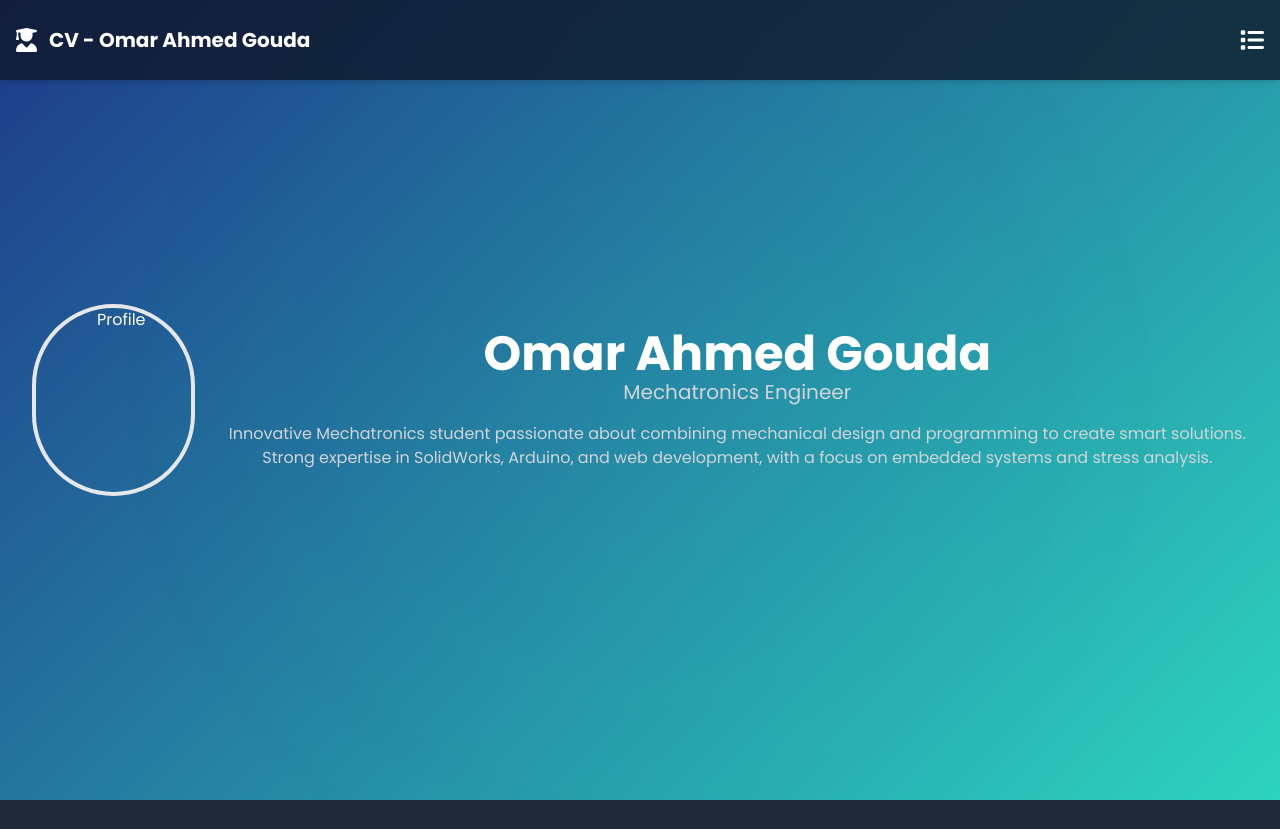
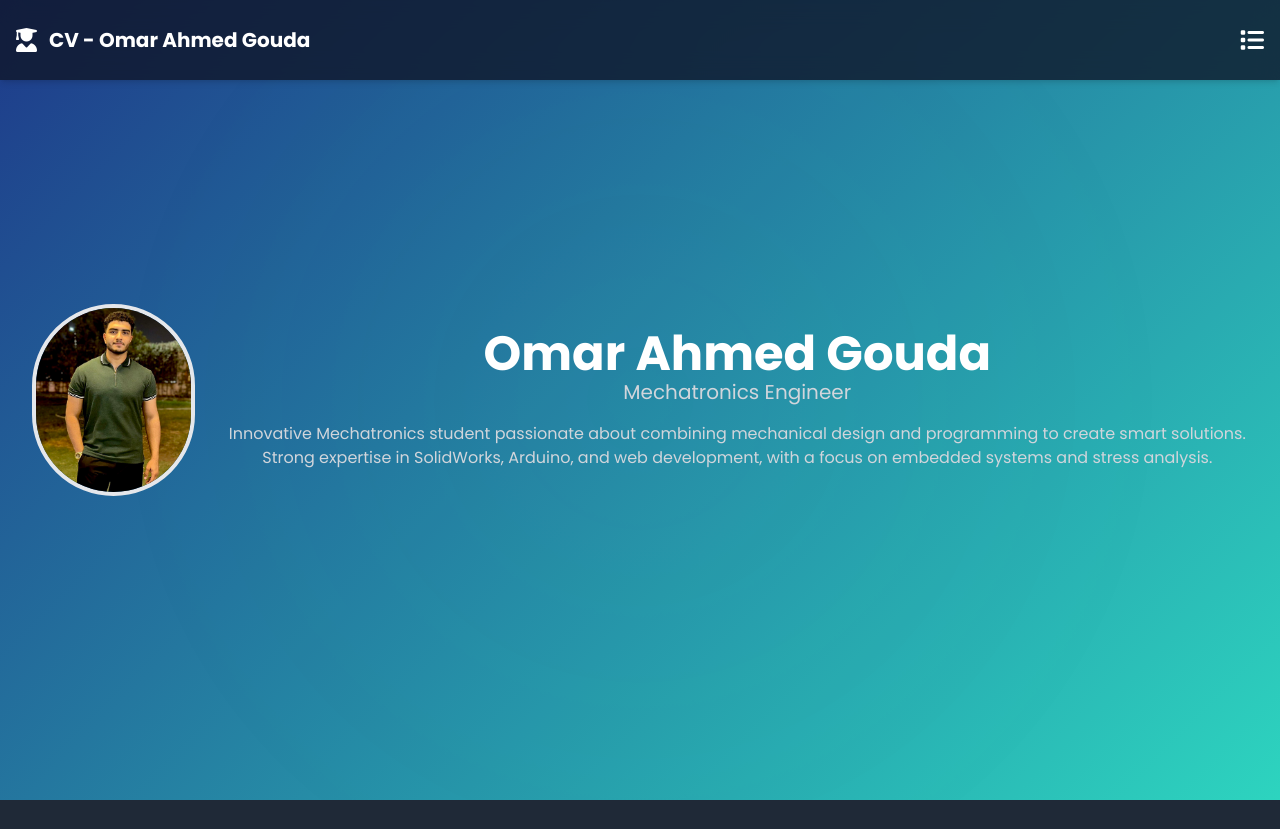
Before and after one commit to omar2095/CV, a plain HTML site: page index.html in a window 1280 px wide. Shown: the top 829 px of the page. Drawn offline with nearby package versions, Linux system fonts and the light colour scheme; files whose address does not match are found by name.

Commit message:
Update index.html

```diff
--- a/index.html
+++ b/index.html
@@ -150,7 +150,8 @@
     .section-hidden {
       display: none;
     }
-    @media (min-width: 769px) {
+    /* ----------- احذف كل media queries ----------- */
+    /*@media (min-width: 769px) {
       .toc-menu {
         position: absolute;
         top: 100%;
@@ -192,7 +193,7 @@
       .section {
         padding: 3rem 1rem;
       }
-    }
+    }*/
   </style>
 </head>
 <body class="bg-gray-900 text-white">
@@ -255,7 +256,7 @@
     <section id="profile" class="section hero text-center">
       <div class="container mx-auto px-4 relative z-10">
         <div class="flex flex-col md:flex-row items-center gap-8">
-          <img src="html\photo_2025-06-20_15-54-26.jpg" alt="Profile" class="w-48 h-48 rounded-full object-cover border-4 border-gold-500">
+          <img src="D:\cv web\html\photo_2025-06-20_15-54-26.jpg" alt="Profile" class="w-48 h-48 rounded-full object-cover border-4 border-gold-500">
           <div class="text-center w-full">
             <h2 class="text-4xl md:text-5xl font-bold text-gold-500">Omar Ahmed Gouda</h2>
             <p class="text-xl text-gray-300">Mechatronics Engineer</p>
```
